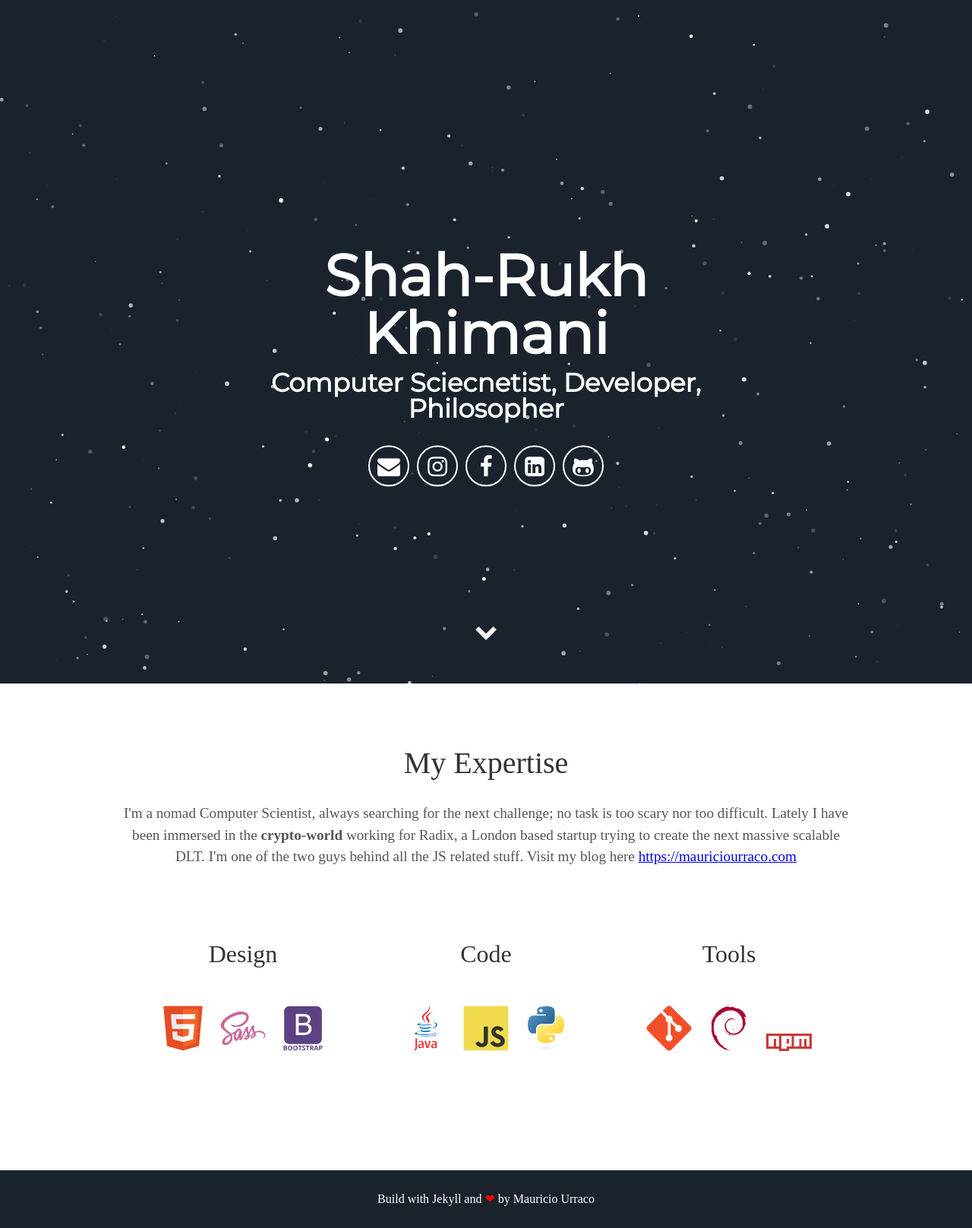
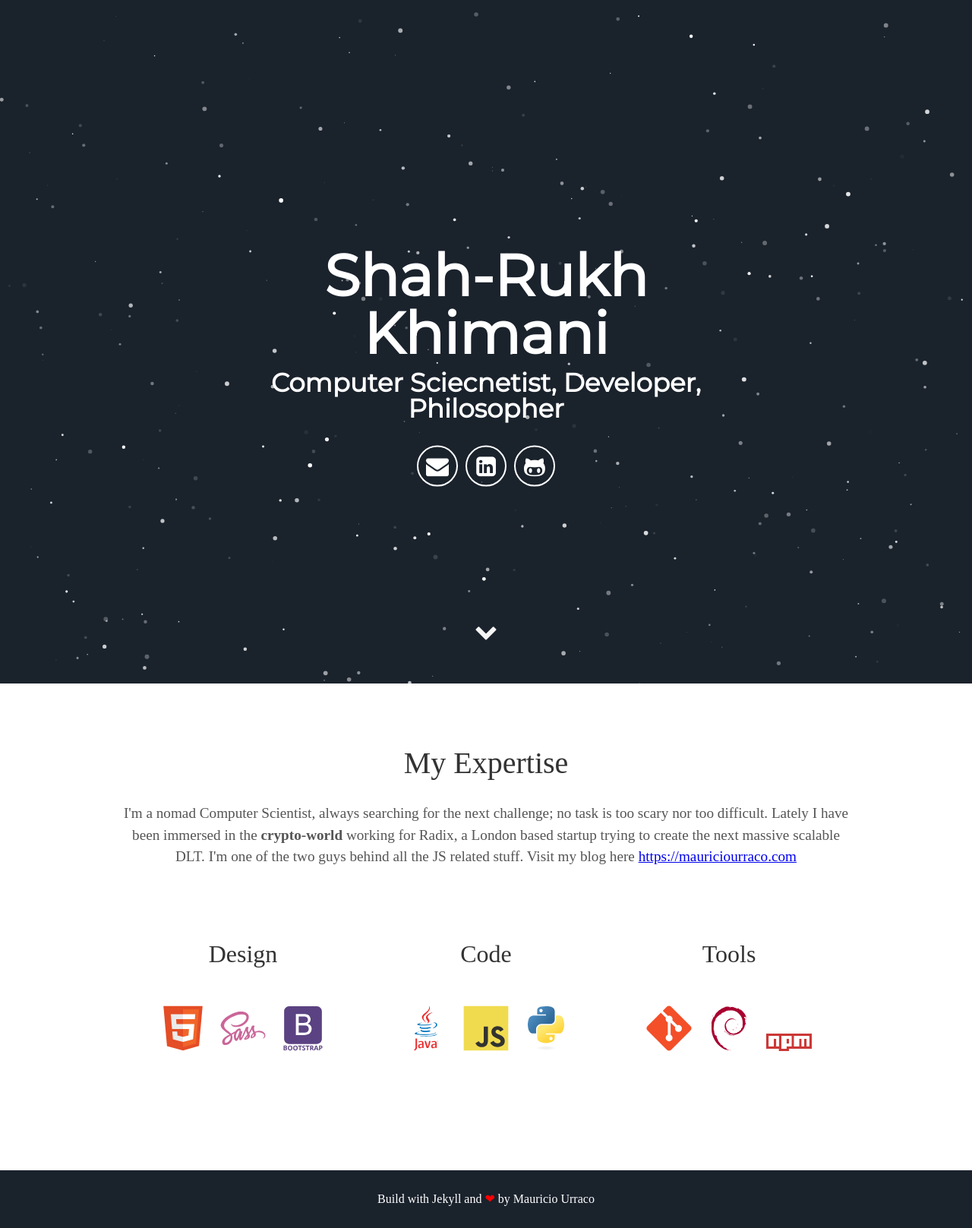
Before and after one commit to ShahRukhK/resume_jekyll, a Jekyll site: the page built from index.html, in a window 1280 px wide. Shown: the whole page at 76% size. Built offline with Jekyll 4.4.1, drawn with Linux system fonts in a browser that asks for light colours; some web fonts are replaced.

Commit message:
change to correct user information

```diff
--- a/_includes/header.html
+++ b/_includes/header.html
@@ -5,11 +5,9 @@
         <span class="site-description">{{ site.user_title }}</span>
       </h1>
       <div class="header-icons">
-        <a aria-label="Send email" href="mailto:mauriurraco@gmail.com"><i class="icon fa fa-envelope"></i></a>
-        <a aria-label="My Instagram" target="_blank" href="https://www.instagram.com/mauriciourraco7"><i class="icon fa fa-instagram" aria-hidden="true"></i></a>
-        <a aria-label="My Facebook" target="_blank" href="https://www.facebook.com/mauricio.urraco"><i class="icon fa fa-facebook" aria-hidden="true"></i></a>
-        <a aria-label="My LinkedIn" target="_blank" href="https://www.linkedin.com/in/murraco"><i class="icon fa fa-linkedin-square" aria-hidden="true"></i></a>
-        <a aria-label="My Github" target="_blank" href="https://github.com/murraco"><i class="icon fa fa-github-alt" aria-hidden="true"></i></a>
+        <a aria-label="Send email" href="mailto:skhimani@outlook.com"><i class="icon fa fa-envelope"></i></a>
+        <a aria-label="My LinkedIn" target="_blank" href="https://linkedin.com/in/shahrukhkhimani"><i class="icon fa fa-linkedin-square" aria-hidden="true"></i></a>
+        <a aria-label="My Github" target="_blank" href="https://github.com/ShahRukhK"><i class="icon fa fa-github-alt" aria-hidden="true"></i></a>
       </div>
       <div class="header-links">
         <!-- <a class="link" href="#about" data-scroll>About Me</a> -->
```
